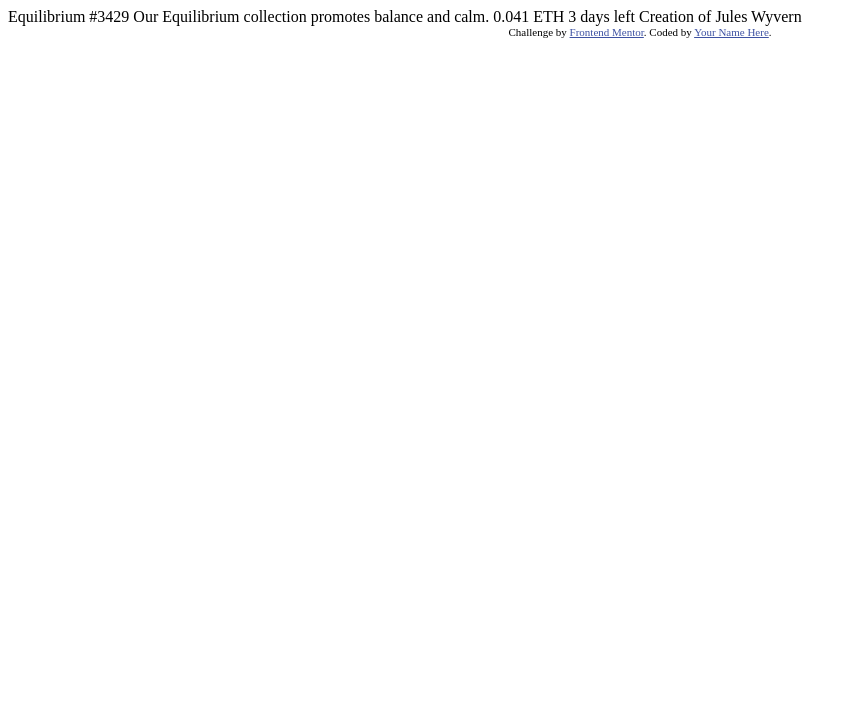
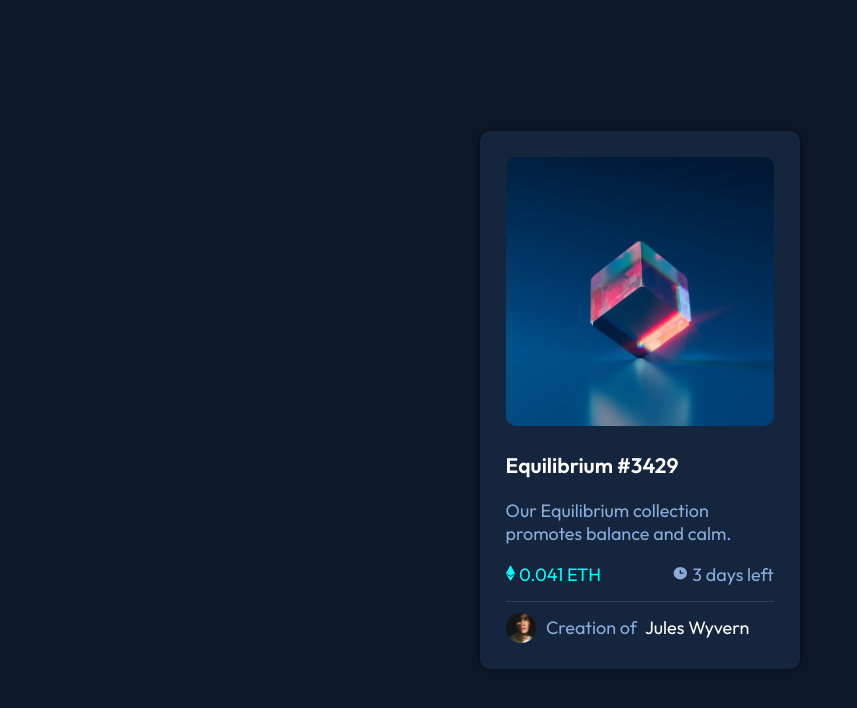
Before and after one commit to AbrarKhalil26/Challenge-02, a plain HTML site: page index.html in a window 1280 px wide. Shown: the whole page, without its empty margins (0-857 px from the left). Drawn offline with Linux system fonts and the light colour scheme.

Commit message:
First Submit

```diff
--- a/Css/style.css
+++ b/Css/style.css
@@ -0,0 +1,79 @@
+*{
+    box-sizing: border-box;
+    font-family: 'Outfit', sans-serif;
+}
+body{
+    margin: 0;
+    padding: 0;
+    background-color: var(--Very-dark-blue);
+    max-height: 100vh;
+    display: flex;
+    flex-direction: column;
+    justify-content: center;
+    align-items: center;
+    font-size: 18px;
+}
+:root{
+    --Soft-blue: hsl(215, 51%, 70%);
+    --Cyan: hsl(178, 100%, 50%);
+    --Very-dark-blue: hsl(217, 54%, 11%);
+    --Very-dark-blue1: hsl(216, 50%, 16%);
+    --Very-dark-blue2: hsl(215, 32%, 27%);
+    --White: hsl(0, 0%, 100%);
+}
+main{
+    width: 25%;
+    background-color: var(--Very-dark-blue1);
+    padding: 2%;
+    margin: 60%;
+    border-radius: 10px;
+    box-shadow:  0 0 8px 0px #00000096;
+}
+main img{
+    width: 100%;
+    border-radius: 10px;
+}
+article h1{
+    color: var(--White);
+}
+article p{
+    color: var(--Soft-blue);
+}
+.sec{
+    display: flex;
+    justify-content: space-between;
+    border-bottom: 1px solid var(--Very-dark-blue2);
+    padding-bottom: 15px;
+}
+.sec .ethereum{
+    color: var(--Cyan);
+}
+.sec .clock{
+    color: var(--Soft-blue);
+}
+.sec .ethereum img{
+    width: 10%;
+}
+.sec .clock img{
+    width: 16%;
+}
+footer img{
+    width: 15%;
+    padding-right: 10px;
+}
+footer{
+    color: var(--Soft-blue);
+    display: flex;
+    align-items: center;
+    padding-top: 4%;
+}
+span{
+    color: var(--White);
+    padding-left: 8px;
+}
+@media only screen and (max-width: 376px) {
+    main{
+        width: 85%;
+        padding: 6%;
+    }
+}
--- a/index.html
+++ b/index.html
@@ -3,31 +3,36 @@
   <head>
     <meta charset="UTF-8">
     <meta name="viewport" content="width=device-width, initial-scale=1.0"> <!-- displays site properly based on user's device -->
-
+    <!-- Google Font -->
+    <link rel="preconnect" href="https://fonts.googleapis.com">
+    <link rel="preconnect" href="https://fonts.gstatic.com" crossorigin>
+    <link href="https://fonts.googleapis.com/css2?family=Outfit:wght@300;400;600&display=swap" rel="stylesheet">
+    <!-- Style Css-->
+    <link rel="stylesheet" href="Css/style.css">
     <link rel="icon" type="image/png" sizes="32x32" href="./images/favicon-32x32.png">
-
     <title>Frontend Mentor | NFT preview card component</title>
 
     <!-- Feel free to remove these styles or customise in your own stylesheet 👍 -->
-  <style>
-    .attribution { font-size: 11px; text-align: center; }
-    .attribution a { color: hsl(228, 45%, 44%); }
-  </style>
   </head>
   <body>
-
-  Equilibrium #3429
-
-  Our Equilibrium collection promotes balance and calm.
-
-  0.041 ETH
-  3 days left
-
-  Creation of Jules Wyvern
-
-  <div class="attribution">
-    Challenge by <a href="https://www.frontendmentor.io?ref=challenge" target="_blank">Frontend Mentor</a>.
-    Coded by <a href="#">Your Name Here</a>.
+    <main>
+      <img src="images/image-equilibrium.jpg" alt="Equilibrium">
+      <section>
+        <article>
+          <h1>Equilibrium #3429</h1>
+          <p>Our Equilibrium collection promotes balance and calm.</p>
+        </article>
+      </section>
+      <section>
+        <div class="sec">
+          <div class="ethereum"><img src="images/icon-ethereum.svg" alt="icon-ethereum"> 0.041 ETH</div>
+          <div class="clock"><img src="images/icon-clock.svg" alt="clock"> 3 days left</div>
         </div>
+      </section>
+      <footer>
+        <img src="images/image-avatar.png" alt="image-avatar">
+        Creation of <span> Jules Wyvern</span>
+      </footer>
+    </main>
   </body>
 </html>
```
Lines whose indentation alone changed are shown as unchanged.
